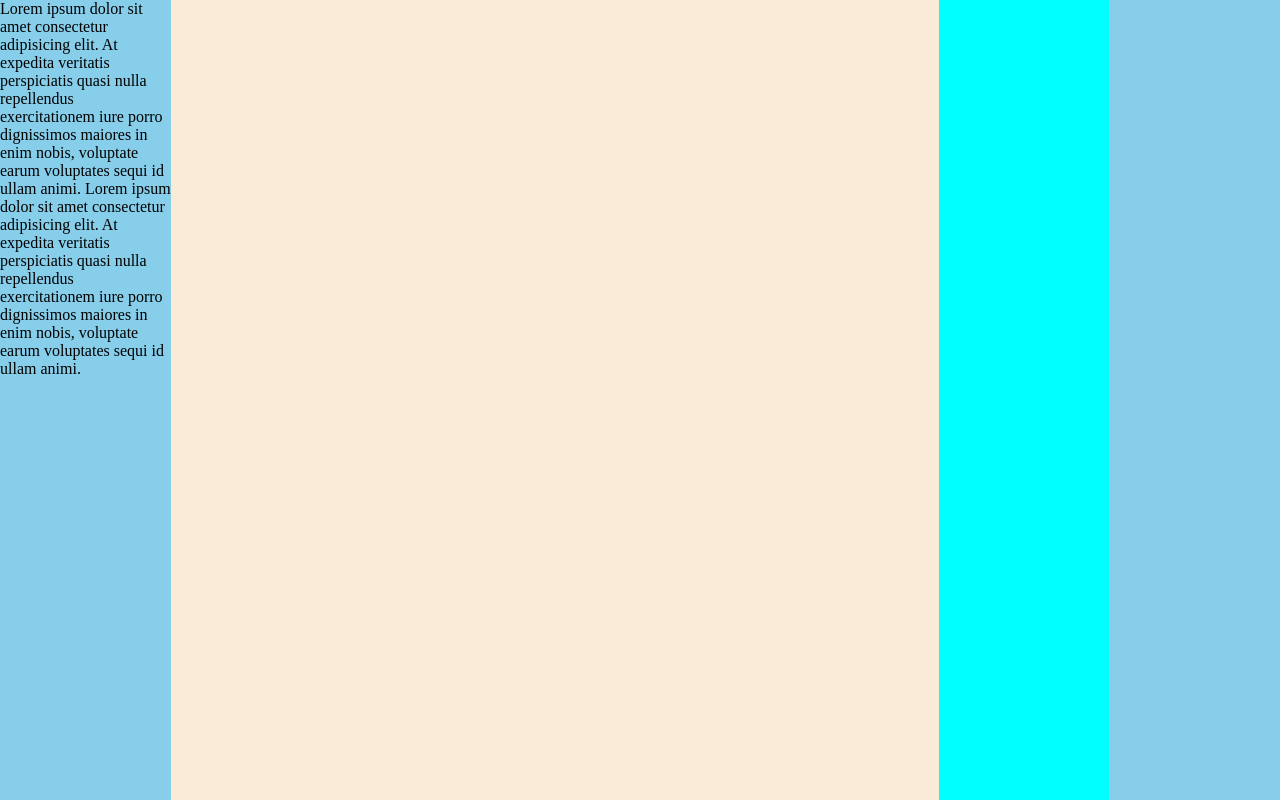
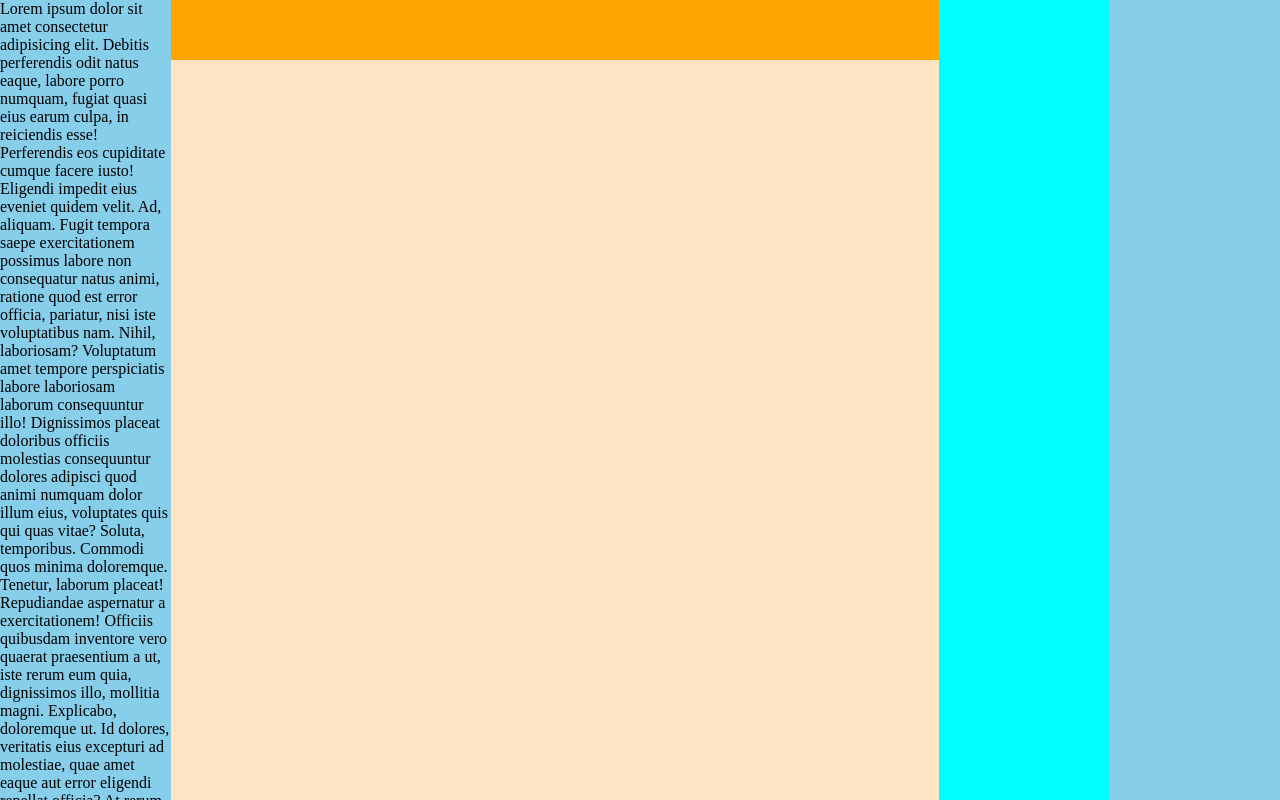
Before and after one commit to uiu-kiki/miao, a plain HTML site: page oald-layout-flex.html in a window 1280 px wide. Drawn offline with Linux system fonts and the light colour scheme.

Commit message:
提交表格布局

```diff
--- a/oald-layout-flex.html
+++ b/oald-layout-flex.html
@@ -15,27 +15,59 @@
         }
         .wrapper{
             display: flex;
-            flex-flow: wrap row;
+            xflex-flow: wrap row;
             height: 100%;
         }
         .aside{
             width: calc(40% / 3);
+            xheight: 100%;
+            flex: none;
             background-color: skyblue;
+            overflow: auto;
         }
         .aside.ii{
             background-color: aqua;
         }
         .tbody{
-            flex-grow: 1;
-            background-color: antiquewhite
+            display: flex;
+            flex: 1;
+            flex-direction: column;
+            xbackground-color: antiquewhite
+        }
+        .tbody .hd{
+            height: 60px;
+            flex: none;
+            background-color: orange;
+        }
+        .tbody .main{
+            flex: 1;
+            background-color: bisque;
         }
     </style>
 </head>
 <body>
     <div class="wrapper">
         <div class="aside i">
-            Lorem ipsum dolor sit amet consectetur adipisicing elit. At expedita veritatis perspiciatis quasi nulla repellendus exercitationem iure porro dignissimos maiores in enim nobis, voluptate earum voluptates sequi id ullam animi.
-            Lorem ipsum dolor sit amet consectetur adipisicing elit. At expedita veritatis perspiciatis quasi nulla repellendus exercitationem iure porro dignissimos maiores in enim nobis, voluptate earum voluptates sequi id ullam animi.
+            Lorem ipsum dolor sit amet consectetur adipisicing elit. Debitis perferendis odit natus eaque, labore porro numquam, fugiat quasi eius earum culpa, in reiciendis esse! Perferendis eos cupiditate cumque facere iusto!
+            Eligendi impedit eius eveniet quidem velit. Ad, aliquam. Fugit tempora saepe exercitationem possimus labore non consequatur natus animi, ratione quod est error officia, pariatur, nisi iste voluptatibus nam. Nihil, laboriosam?
+            Voluptatum amet tempore perspiciatis labore laboriosam laborum consequuntur illo! Dignissimos placeat doloribus officiis molestias consequuntur dolores adipisci quod animi numquam dolor illum eius, voluptates quis qui quas vitae? Soluta, temporibus.
+            Commodi quos minima doloremque. Tenetur, laborum placeat! Repudiandae aspernatur a exercitationem! Officiis quibusdam inventore vero quaerat praesentium a ut, iste rerum eum quia, dignissimos illo, mollitia magni. Explicabo, doloremque ut.
+            Id dolores, veritatis eius excepturi ad molestiae, quae amet eaque aut error eligendi repellat officia? At rerum, assumenda necessitatibus tempore amet qui maiores vitae pariatur perferendis magni dolores eaque accusamus.
+            Quasi alias aspernatur nostrum nam nesciunt quidem numquam consequuntur, ducimus possimus voluptate perspiciatis sint? Hic repudiandae quibusdam, quod animi fugit similique aliquid harum soluta qui. Natus sed praesentium mollitia pariatur!
+            Saepe a consequuntur beatae, doloremque repellendus tempora quaerat nisi ratione similique pariatur voluptas! Similique assumenda aut ullam quas repellendus repellat aliquam reiciendis, adipisci cupiditate exercitationem, tenetur quam. Necessitatibus, voluptatum rem.
+            Modi cumque adipisci debitis, blanditiis ea nisi atque eligendi temporibus natus rem nemo dicta enim eos distinctio et sit velit nobis soluta minus quis illo. Id porro culpa iure architecto.
+            Inventore sed, eaque at perferendis modi rem voluptas cum amet deserunt dignissimos facilis fuga velit nemo. Et maiores odio rem voluptatibus voluptatum adipisci. Voluptatem a vel dolorem blanditiis omnis similique?
+            Dolorum error facere, ratione, odio similique suscipit temporibus obcaecati ducimus explicabo voluptatum numquam aut consectetur libero, quod voluptatibus eius perferendis expedita deserunt doloribus necessitatibus? Ab a quae quos dolorum molestias?
+            Consequatur saepe necessitatibus molestias? Commodi placeat eius quibusdam corporis laboriosam nemo officiis autem, expedita odit quaerat quas quidem possimus aliquam soluta suscipit ex recusandae perferendis at tenetur earum. Laudantium, minima!
+            Ullam est, neque delectus in magnam, excepturi id inventore quod asperiores iste itaque blanditiis facilis nostrum, ex odio quae perferendis debitis. Odit veritatis illo porro id quas quo tenetur impedit.
+            Porro pariatur quasi, saepe vero aperiam nobis magni id provident nemo repellendus dolor ratione molestias accusamus fugit quod, mollitia iusto praesentium enim at! Possimus aliquam, magnam enim quam corrupti velit.
+            Vitae repudiandae harum unde ab rem sed provident voluptate, possimus suscipit similique, sapiente nisi nam natus maxime? Doloremque laboriosam, culpa qui soluta ipsam magni architecto reprehenderit quibusdam sit, saepe debitis.
+            Laudantium numquam doloribus quo! Molestias fugiat illum cumque, temporibus eum harum obcaecati beatae dolorum suscipit alias laudantium atque quo quibusdam nemo iusto voluptatibus. Nesciunt, sequi rerum ut quas autem repudiandae!
+            Eius quisquam facilis esse magnam placeat consequuntur in eaque cupiditate sed fugit reprehenderit quasi quo modi et, corrupti possimus. Illo sunt repudiandae ab, eligendi deserunt quisquam ducimus commodi et vel.
+            Aspernatur eius sit assumenda, suscipit, odio molestiae mollitia itaque dicta porro ratione corporis nesciunt architecto incidunt sapiente ex. Ipsa quos, cumque quis reprehenderit vitae fugiat et suscipit fuga magni? Ut!
+            Maxime dolorum sit placeat ut molestiae aperiam distinctio dolor ipsa numquam blanditiis enim a facilis deleniti, porro necessitatibus aliquid eius esse amet consequuntur provident illo, veniam magnam magni? Reiciendis, quidem.
+            Tempore facilis distinctio impedit eveniet vero laboriosam beatae! Odit nostrum unde earum dolores quaerat accusamus impedit illo totam et amet, cupiditate rerum veniam hic facilis! Dolor reiciendis eum quasi a!
+            Earum dolor doloremque doloribus a ipsa numquam, quod consectetur magni dignissimos tenetur? Cupiditate quam quibusdam quidem numquam voluptatem molestias inventore ex, tempore quia aliquid, labore harum alias nostrum laudantium maiores.
         </div>
         <div class="tbody">
             <div class="hd"></div>
```
Also changed, not shown: bootstrap-table.html (added, +60 -0 lines), qq-mail-flex.html (+5 -5 lines).
